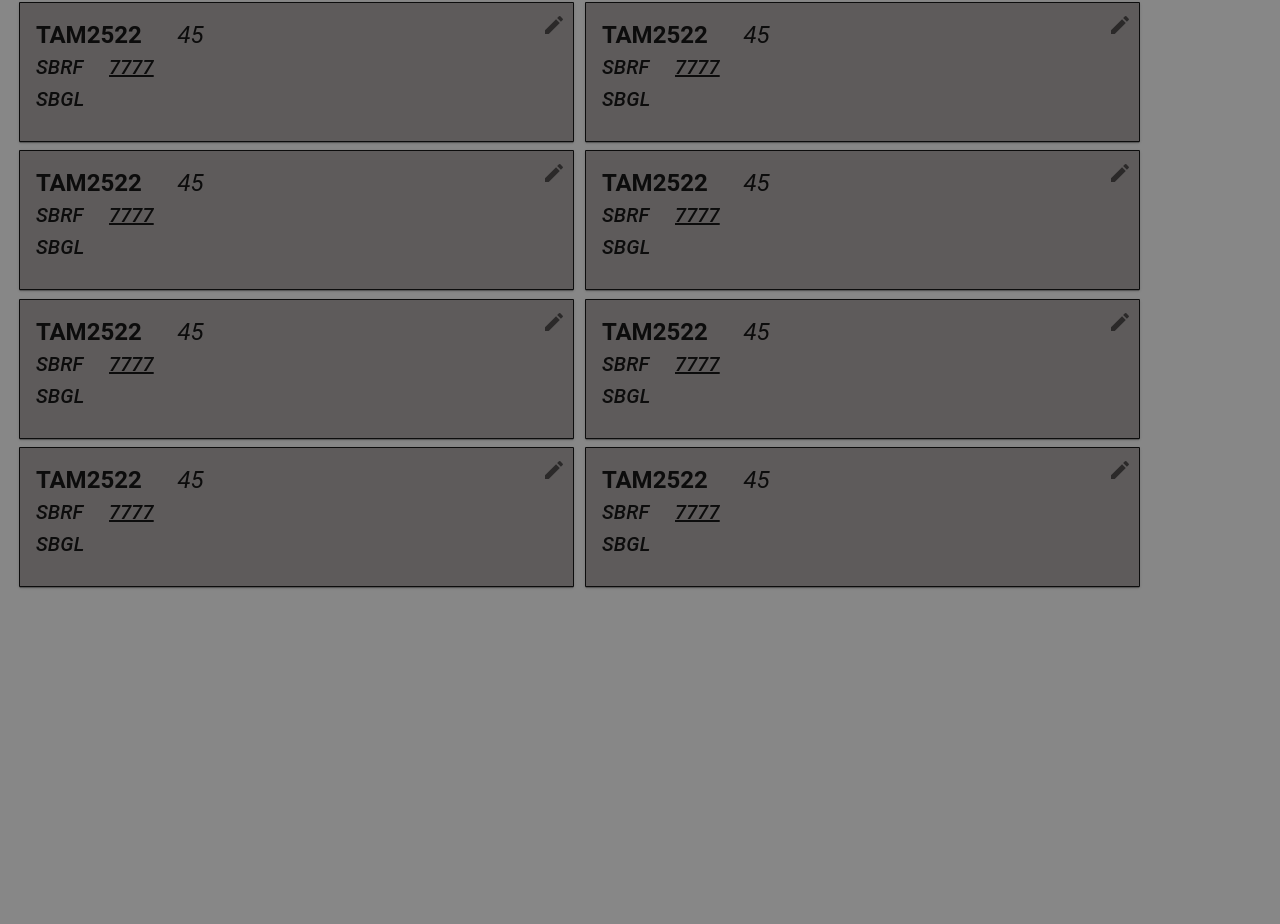
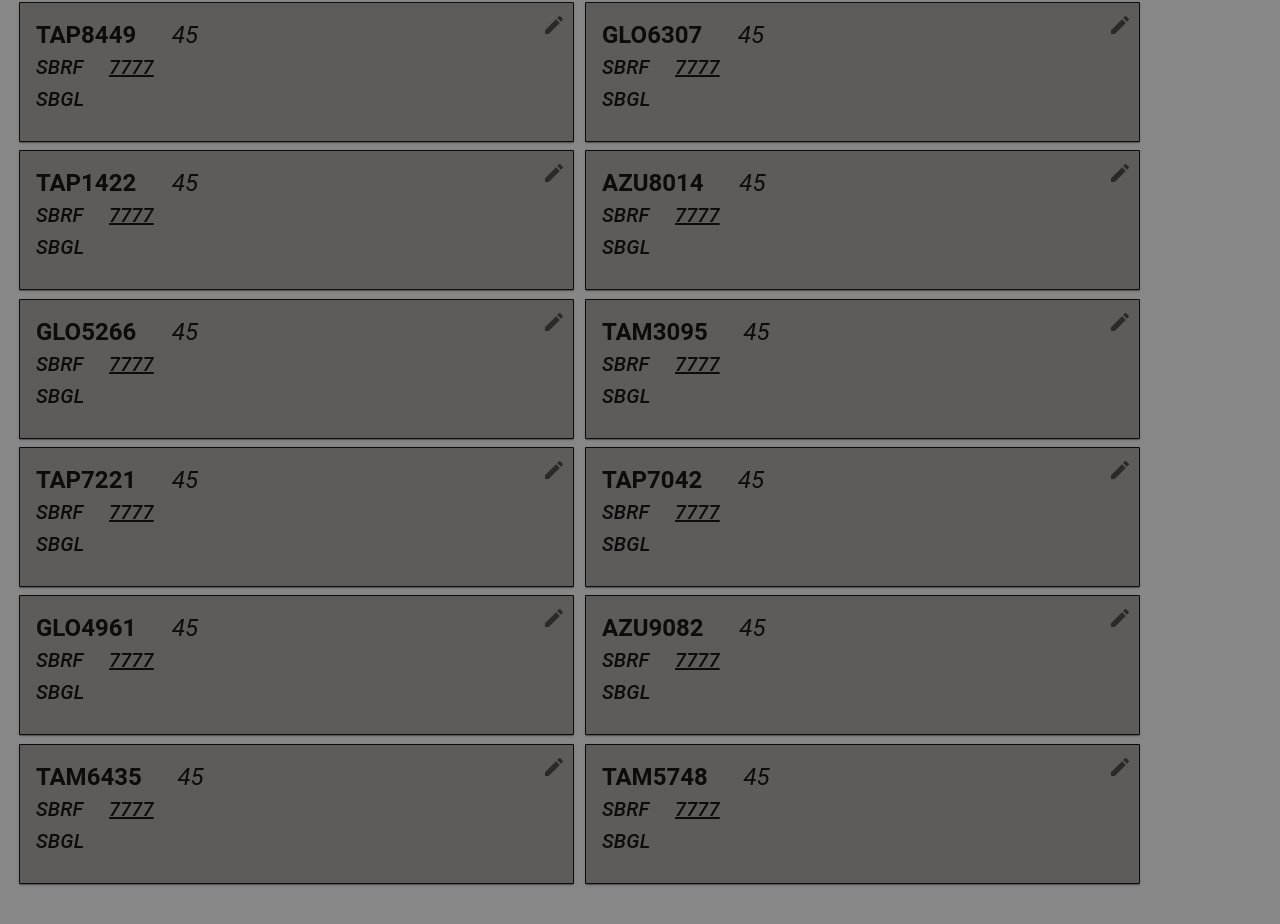
Before and after one commit to waldenylson/strips, a Next.js app: page /strips in a window 1280 px wide. Shown: the part 824-1748 px from the top of the page. Before the commit the page ends 1473 px from the top, so only its background shows below. Built offline with nearby package versions, Linux system fonts and the light colour scheme.

Commit message:
Add fake random flight number

```diff
--- a/src/app/strips/page.tsx
+++ b/src/app/strips/page.tsx
@@ -82,6 +82,14 @@ export default function Index() {
     }, 1000);
   };
 
+  const gerarVoo = () => {
+    const prefixos = ["TAM", "GLO", "AZU", "TAP"];
+    const prefixoAleatorio =
+      prefixos[Math.floor(Math.random() * prefixos.length)];
+    const numeroAleatorio = Math.floor(Math.random() * 9000) + 1000;
+    return prefixoAleatorio + numeroAleatorio;
+  };
+
   return (
     <div
       style={{
@@ -145,11 +153,11 @@ export default function Index() {
               </div>
             );
           })} */}
-          {Array.from({ length: 18 }, (_, index) => {
+          {Array.from({ length: 22 }, (_, index) => {
             return (
               <div key={defaultLayout[index].i}>
                 <StripCard
-                  matricula={"TAM2522"}
+                  matricula={gerarVoo()}
                   setor={"45"}
                   ssr={"7777"}
                   adep={"SBRF"}
@@ -158,11 +166,6 @@ export default function Index() {
               </div>
             );
           })}
-          {/* {
-            Array.from({ length: 25 }, (_, index) => (
-              <StripCard key={index} />
-              <StripCard key="a" />
-            ))} */}
         </GridLayout>
       </div>
 
```
